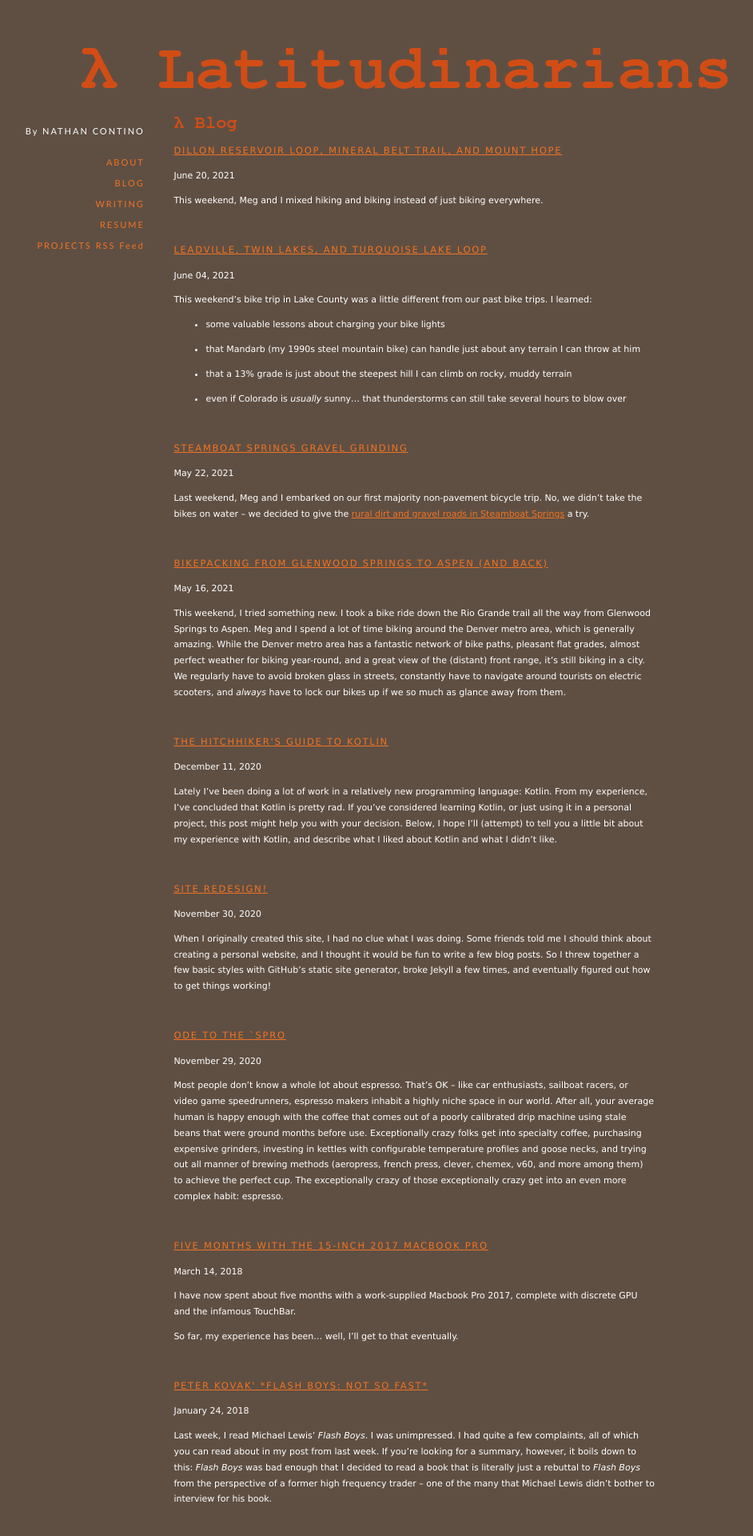
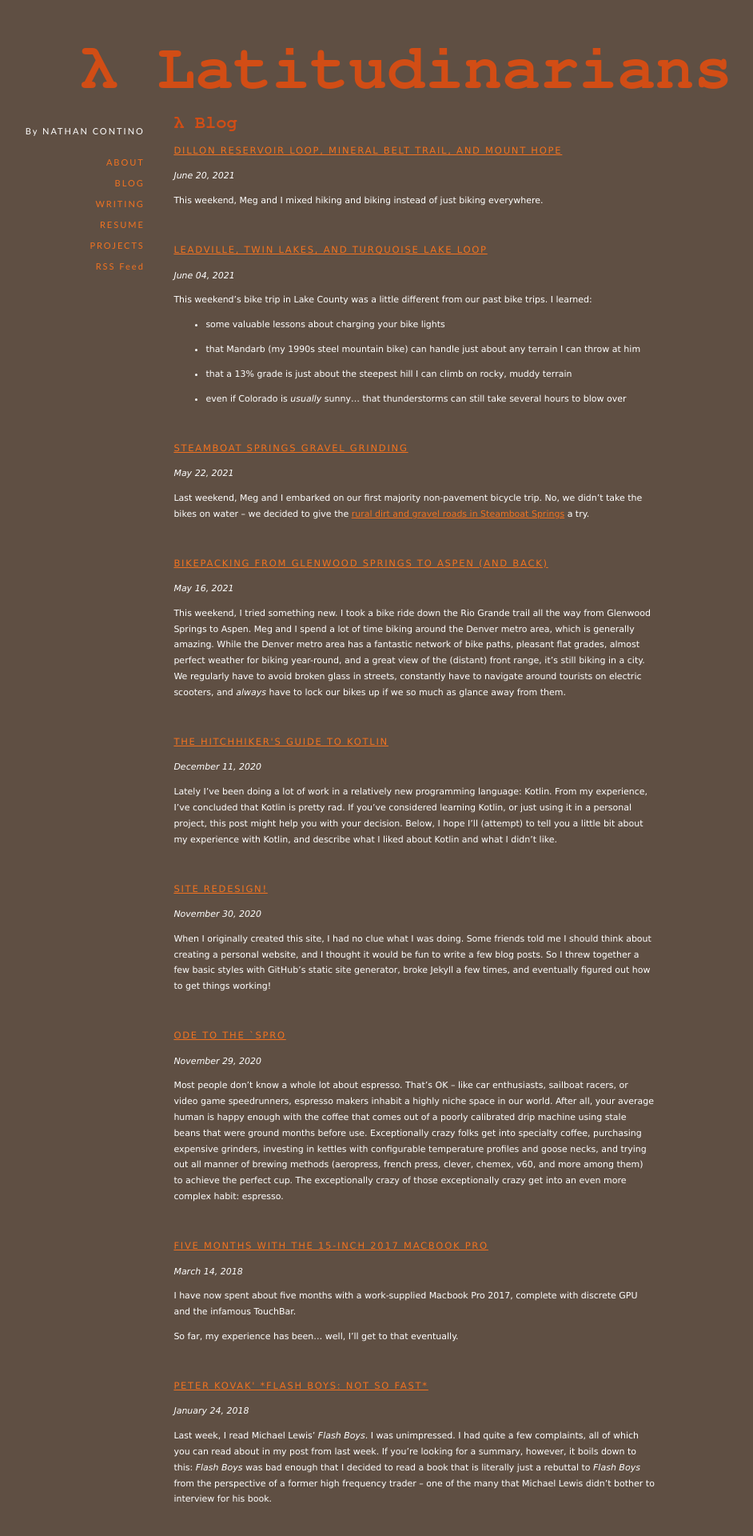
Before and after one commit to nathan-contino/nathan-contino.github.io, a Jekyll site: the page built from _pages/blog.html, in a window 1280 px wide. Shown: the top 1920 px of the page at 80% size, without its empty margins (79-1021 px from the left). Built offline with Jekyll 4.4.1, drawn with Linux system fonts in a browser that asks for light colours.

Commit message:
sidebar spacing
Former-commit-id: c0ef71274090437945efb9af6f25bc2ed1264dc8 [formerly c0ef71274090437945efb9af6f25bc2ed1264dc8 [formerly 022eca705708e278ddf1a785caabbdefaf7397ec [formerly 15f3aecae2b4fad5e9c8cbfd377658d59de4ffdd] [formerly ccf8e6a9d2557d14c7cd98ece54f6d8700d00004 [formerly 18ff9a9932884e0995b0c894ca999a3f9289b9a5]]]]
Former-commit-id: 223bd61daedb90271301ec2327ff60cdd57bb404
Former-commit-id: ce1c662cc1394031c675405f7624544d2143f615
Former-commit-id: 8714f5c5d60adbbc12b97c077a924289d7175015 [formerly 25dddecfc9803433082881106fca193b4f879f06]
Former-commit-id: 3bf66e8c1aa2ca5b946b7b60abceed869d9e5a66

```diff
--- a/_layouts/default.html
+++ b/_layouts/default.html
@@ -40,7 +40,7 @@ By NATHAN CONTINO<br><br><br>
 <a href="/_pages/blog.html" style="cursor: pointer; cursor: hand; color: #f37320; text-decoration: none;">BLOG</a><br><br>
 <a href="/_pages/writing.html" style="cursor: pointer; cursor: hand; color: #f37320; text-decoration: none;">WRITING</a><br><br>
 <a href="/_pages/resume.html" style="cursor: pointer; cursor: hand; color: #f37320; text-decoration: none;">RESUME</a><br><br>
-<a href="/_pages/projects.html" style="cursor: pointer; cursor: hand; color: #f37320; text-decoration: none;">PROJECTS</a>
+<a href="/_pages/projects.html" style="cursor: pointer; cursor: hand; color: #f37320; text-decoration: none;">PROJECTS</a><br><br>
 <a class="btn btn-rss" href="/feed.xml" style="cursor: pointer; cursor: hand; color: #f37320; text-decoration: none;" target="_blank">RSS Feed</a>
 </sidebar>
 </td>
--- a/_pages/blog.html
+++ b/_pages/blog.html
@@ -10,7 +10,7 @@ title: λ Blog
         <p class="summary">
           {{ post.category }}
           <span class="date">
-            {{ post.date | date: '%B %d, %Y' }}
+            <i>{{ post.date | date: '%B %d, %Y' }}</i>
           </span>
         </p>
         {{ post.excerpt }}
```
